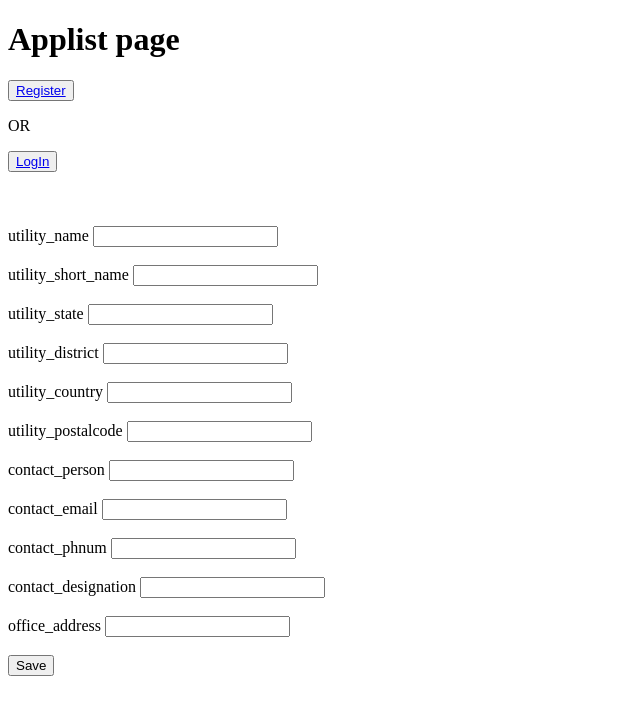
After one commit to saketh33/Billsnap_v1.1, a Django app: page /apps/addcust in a window 1280 px wide. The commit adds this page. Shown: the top 715 px of the page, without its empty margins (0-640 px from the left). Run offline with Django 3.2, Linux system fonts and the light colour scheme.

Commit message:
added customers

```diff
--- a/apps/admin.py
+++ b/apps/admin.py
@@ -1,5 +1,6 @@
 from django.contrib import admin
 
 
-from .models import applists
+from .models import applists, customer
 admin.site.register(applists)
+admin.site.register(customer)
--- /dev/null
+++ b/apps/forms.py
@@ -0,0 +1 @@
+from .models import customer
--- a/apps/models.py
+++ b/apps/models.py
@@ -1,4 +1,15 @@
+from unittest.util import _MAX_LENGTH
 from django.db import models
+from django.urls import reverse
+import hashlib
+from django.core import validators
+from django.db import models
+from django.contrib.auth.models import User
+from django.db.models.signals import post_save
+from django.dispatch import receiver
+from django.utils.text import slugify
+import datetime
+from django.core.validators import MaxValueValidator, MinValueValidator
 
 class applists(models.Model):
     appname=models.CharField(verbose_name='App name',primary_key=True,max_length=50,unique=True,null=False)
@@ -14,7 +25,6 @@ class applists(models.Model):
 
 
 class customer(models.Model):
-
     #utility details
     utility_name = models.CharField(max_length=200, null=True, blank=True)
     utility_short_name= models.CharField(max_length=50, null=True, blank=True)
@@ -24,15 +34,18 @@ class customer(models.Model):
     utility_postalcode= models.CharField(max_length=20, null=True, blank=True)
 
     #contact details
-    person= models.CharField(max_length=200, null=True, blank=True)
-    email = models.EmailField(max_length=50, null=True, blank=True)
-    ph_num = models.CharField(max_length=15, null=True, blank=True)
-    designation= models.CharField(max_length=100, null=True, blank=True)
+    contact_person= models.CharField(max_length=200, null=True, blank=True)
+    contact_email = models.EmailField(max_length=50, null=True, blank=True)
+    contact_phnum = models.CharField(max_length=15, null=True, blank=True)
+    contact_designation= models.CharField(max_length=100, null=True, blank=True)
+    office_address=models.TextField(max_length=200,null=True,blank=True)
 
     #contact details
 
     info_created_at = models.DateTimeField(auto_now_add=True)
     info_updated_at = models.DateTimeField(auto_now=True)
+    slug = models.SlugField(max_length=16, null=True, unique=True, editable=False)
+
 
     def __str__(self):
-        return self.name
+        return self.utility_name
--- a/apps/urls.py
+++ b/apps/urls.py
@@ -6,4 +6,8 @@ urlpatterns = [
     path('addapp', views.addapp, name='addapp'),
     path('showapps', views.showapps, name='showapps'),
     path('deleteapp/<appname>',views.deleteapp,name='deleteapp'),
+    path('customerlist',views.customerlis,name='customerlist'),
+    path('addcust', views.addcustomer, name='addcust'),
+    path('deletecustomer/<utility_name>',views.deletecust,name='deletecustomer'),
+    path('update/<slug>', views.CustomerUpdate.as_view(), name='customer-update'),
 ]
--- a/apps/views.py
+++ b/apps/views.py
@@ -1,11 +1,9 @@
-from audioop import reverse
 from django.shortcuts import render, redirect, get_object_or_404
-from django.views import View
-from django.http.response import HttpResponse, HttpResponseRedirect
-from matplotlib.backend_bases import RendererBase
 from .models import applists,customer
 from datetime import datetime
-from django.utils import formats
+from django.contrib.auth.mixins import LoginRequiredMixin, PermissionRequiredMixin
+from django.shortcuts import render, redirect
+from django.views.generic.edit import CreateView, UpdateView, DeleteView
 
 def addapp(request):
     applis= applists()
@@ -32,18 +30,92 @@ def deleteapp(request,appname):
     return redirect('showapps')
 
 
+
 def addcustomer(request):
     addcus=customer()
     if request.method=='POST':
 
-        cust_name = request.POST.get('cust_name')
-        cust_id= request.POST.get('cust_id')
+        utility_name = request.POST.get('utility_name')
+        utility_short_name= request.POST.get('utility_short_name')
+        utility_state= request.POST.get('utility_state')
+        utility_district= request.POST.get('utility_district')
+        utility_country=request.POST.get('utility_country')
+        utility_postalcode= request.POST.get('utility_postalcode')
+        #contact details
+        contact_person= request.POST.get('contact_person')
+        contact_email = request.POST.get('contact_email')
+        contact_phnum =request.POST.get('contact_phnum')
+        contact_designation= request.POST.get('contact_designation')
+        office_address=request.POST.get('office_address')
+
+        #contact details
+        addcus.utility_name =utility_name
+        addcus.utility_short_name = utility_short_name
+        addcus.utility_state = utility_state
+        addcus.utility_district = utility_district
+        addcus.utility_country = utility_country
+        addcus.utility_postalcode = utility_postalcode
+        addcus.contact_person = contact_person
+        addcus.contact_email=contact_email
+        addcus.contact_phnum=contact_phnum
+        addcus.contact_designation=contact_designation
+        addcus.office_address=office_address
+
+        addcus.save()
+        return redirect('customerlist')
+    else:
+        return render(request, 'addcustomer.html')
 
 
-        applis.appname=app_name
-        applis.appimg= app_im
-        applis.updated_at=last_date
-        applis.save()
-        return redirect('showapps')
+def customerlis(request):
+    cols=[f.name for f in customer._meta.get_fields()]
+    dets=customer.objects.all()
+    return render(request,'customerlist.html',{'details':dets,'columns':cols})
+    #return render(request,'customerlist.html',{'data':zip(dets,cols)})
+
+def deletecust(request,utility_name):
+    deli=customer.objects.get(utility_name=utility_name)
+    deli.delete()
+    return redirect('customerlist')
+
+
+'''def updatecust(request,utility_name):
+    instance=customer.objects.get(utility_name=utility_name)
+    if request.method=='POST':
+        utility_name = request.POST.get('utility_name')
+        utility_short_name= request.POST.get('utility_short_name')
+        utility_state= request.POST.get('utility_state')
+        utility_district= request.POST.get('utility_district')
+        utility_country=request.POST.get('utility_country')
+        utility_postalcode= request.POST.get('utility_postalcode')
+        #contact details
+        contact_person= request.POST.get('contact_person')
+        contact_email = request.POST.get('contact_email')
+        contact_phnum =request.POST.get('contact_phnum')
+        contact_designation= request.POST.get('contact_designation')
+        office_address=request.POST.get('office_address')
+
+        #contact details
+        instance.utility_name =utility_name
+        instance.utility_short_name = utility_short_name
+        instance.utility_state = utility_state
+        instance.utility_district = utility_district
+        instance.utility_country = utility_country
+        instance.utility_postalcode = utility_postalcode
+        instance.contact_person = contact_person
+        instance.contact_email=contact_email
+        instance.contact_phnum=contact_phnum
+        instance.contact_designation=contact_designation
+        instance.office_address=office_address
+
+        instance.save()
+        return render(request,'editcustomer.html',{'showap':instance})
     else:
-        return render(request, 'applist.html')
+        return render(request, 'editcustomer.html')
+'''
+
+class CustomerUpdate(PermissionRequiredMixin, UpdateView):
+    permission_required = 'customers.can_manage_customers'
+    model = customer
+    fields = [f.name for f in customer._meta.get_fields()]
+    print(fields)
--- /dev/null
+++ b/templates/addcustomer.html
@@ -0,0 +1,55 @@
+<!DOCTYPE html>
+<html>
+<body>
+
+<h1>Applist page</h1>
+{% if user.is_authenticated %}
+    <p>Hi, {{user.username}}</p>
+    <button type="button"><a href="{%url 'logout' %}">LogOut</a></button>
+{% else %}
+    <button><a href="{%url 'register'%}">Register</a></button>
+    <p>OR</p>
+    <button><a href="{%url 'login'%}">LogIn</a></button>
+{% endif %}
+
+<br></br>
+<form method="POST" action="{% url 'addcust' %}" enctype="multipart/form-data">
+    {% csrf_token %}
+    </br></br>
+    <label for="utility_name" class="form__label">utility_name</label>
+    <input type="input" class="form__field" name="utility_name" id="utility_name"required/>
+    </br></br>
+    <label for="utility_short_name" class="form__label">utility_short_name</label>
+    <input type="input" class="form__field" name="utility_short_name" id="utility_short_name" required/>
+    <br></br>
+    <label for="utility_state" class="form__label">utility_state</label>
+    <input type="input" class="form__field" name="utility_state" id="utility_state" required/>
+    <br></br>
+    <label for="utility_district" class="form__label">utility_district</label>
+    <input type="input" class="form__field" name="utility_district" id="utility_district" required/>
+    <br></br>
+    <label for="utility_country" class="form__label">utility_country</label>
+    <input type="input" class="form__field" name="utility_country" id="utility_country" required/>
+    <br></br>
+    <label for="utility_postalcode" class="form__label">utility_postalcode</label>
+    <input type="input" class="form__field" name="utility_postalcode" id="utility_postalcode" required/>
+    <br></br>
+    <label for="contact_person" class="form__label">contact_person</label>
+    <input type="input" class="form__field" name="contact_person" id="contact_person" required/>
+    <br></br>
+    <label for="contact_email" class="form__label">contact_email</label>
+    <input type="input" class="form__field" name="contact_email" id="contact_email" required/>
+    <br></br>
+    <label for="contact_phnum" class="form__label">contact_phnum</label>
+    <input type="input" class="form__field" name="contact_phnum" id="contact_phnum" required/>
+    <br></br>
+    <label for="contact_designation" class="form__label">contact_designation</label>
+    <input type="input" class="form__field" name="contact_designation" id="contact_designation" required/>
+    <br></br>
+    <label for="office_address" class="form__label">office_address</label>
+    <input type="input" class="form__field" name="office_address" id="office_address" required/>
+    <br></br>
+    <button type="submit">Save</button>
+</form>
+</body>
+</html>
--- a/templates/index.html
+++ b/templates/index.html
@@ -9,6 +9,8 @@
     <h4>user details </h4>
     <p>Hi, {{user.username}}</p>
     <a href="{% url 'update' user.profile.slug %}">Edit</a>
+    </br>
+    <a href="{% url 'showapps'%}">view apps</a>
     <p>Your Mail is {{user.email}}</p>
     <h4>session details</h4>
     <p>last login {{user.last_login}}</p>
```
Also changed, not shown: templates/customerlist.html (added, +57 -0 lines), templates/editcustomer.html (added, +56 -0 lines), templates/showapps.html (+7 -6 lines), apps/migrations/0001_initial.py, apps/migrations/0002_customer_slug.py (added), media/app_images/WhatsApp_Image_2022-05-06_at_10.26.08_AM.jpeg (added), media/app_images/email.png (added), media/app_images/email_xya6P7X.png (added), media/app_images/linkedin.png (added).
